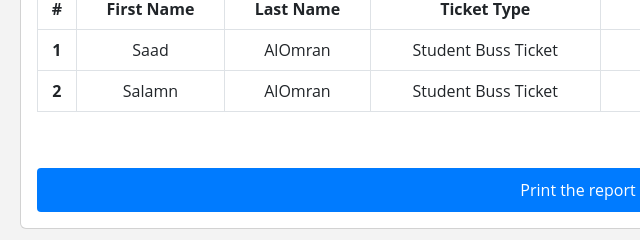
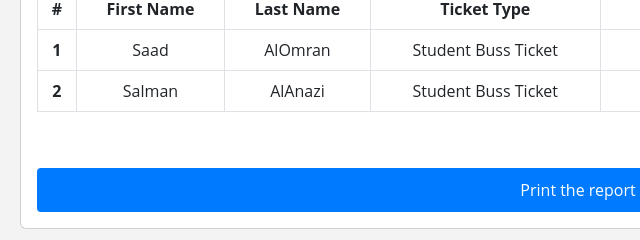
Before and after one commit to SEInternalBusApp/SE_internal_Bus_App, a plain HTML site: page GenerateReports.html in a window 1280 px wide. Shown: the part 528-768 px from the top of the page, 62-702 px from the left. Drawn offline with Linux system fonts and the light colour scheme.

Commit message:
Update GenerateReports.html
changing Salman name

```diff
--- a/GenerateReports.html
+++ b/GenerateReports.html
@@ -87,8 +87,8 @@
                                 </tr>
                                 <tr>
                                     <th scope="row">2</th>
-                                    <td>Salamn</td>
-                                    <td>AlOmran</td>
+                                    <td>Salman</td>
+                                    <td>AlAnazi</td>
                                     <td>Student Buss Ticket</td>
                                     <td>Gate 3</td>
                                     <td>Gate 5</td>
```
